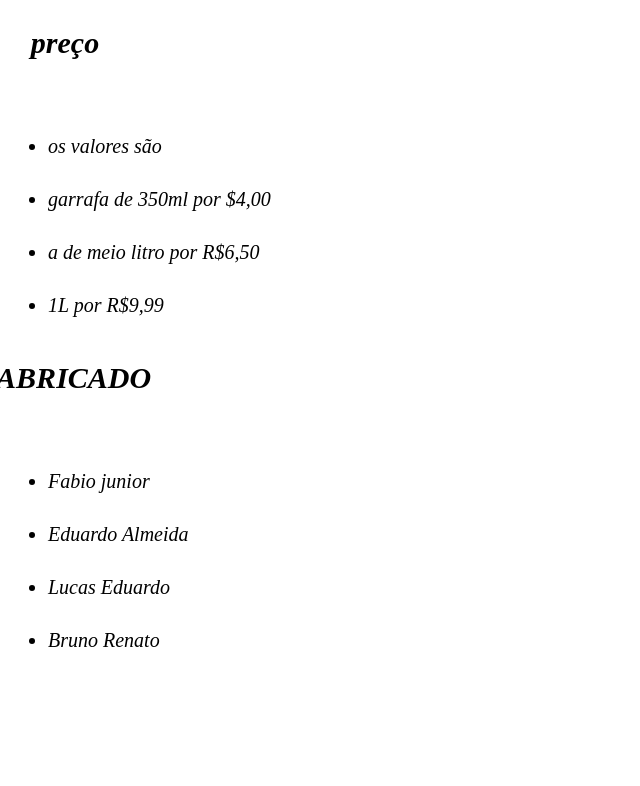
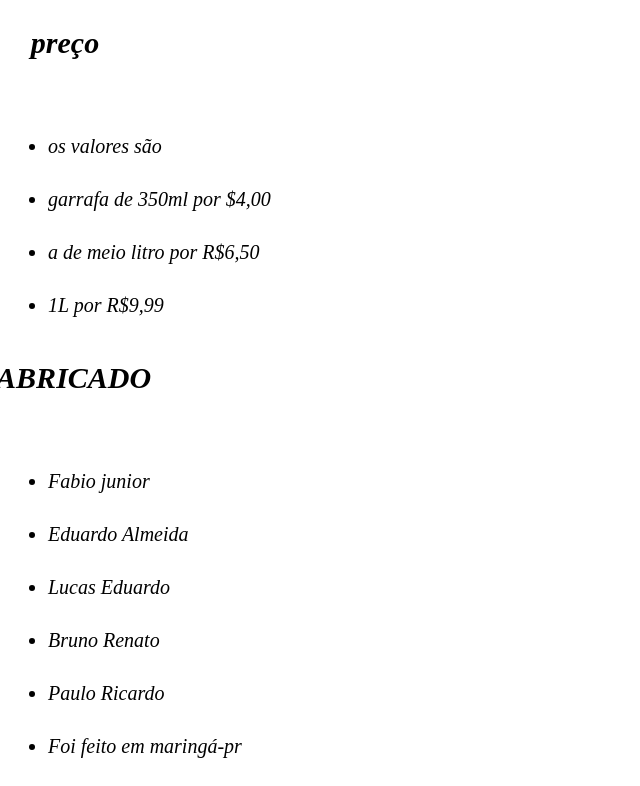
Before and after one commit to iokjkjkjkjk/Refrigerante-golinho-site, a plain HTML site: page golinho.html in a window 1280 px wide. Shown: the part 1740-2526 px from the top of the page, without its empty margins (0-640 px from the left). Before the commit the page ends 2420 px from the top, so only its background shows below. Drawn offline with Linux system fonts and the light colour scheme.

Commit message:
Update golinho.html

```diff
--- a/golinho.html
+++ b/golinho.html
@@ -56,7 +56,7 @@
 
 
     </div>
-<div class="FABRICADO POR">
+<div class="fabricação">
       <h2>FABRICADO</h2>
 
           <ul>
@@ -64,6 +64,6 @@
                <li class="itens">Eduardo Almeida</li>
                   <li class="itens">Lucas Eduardo</strong></em></li>
               <li class="itens">Bruno Renato</strong></em></li>
-
-
+                 <li class="itens">Paulo Ricardo</strong></em></li>
+              <li class="itens">Foi feito em maringá-pr</li>
 </html>
```
